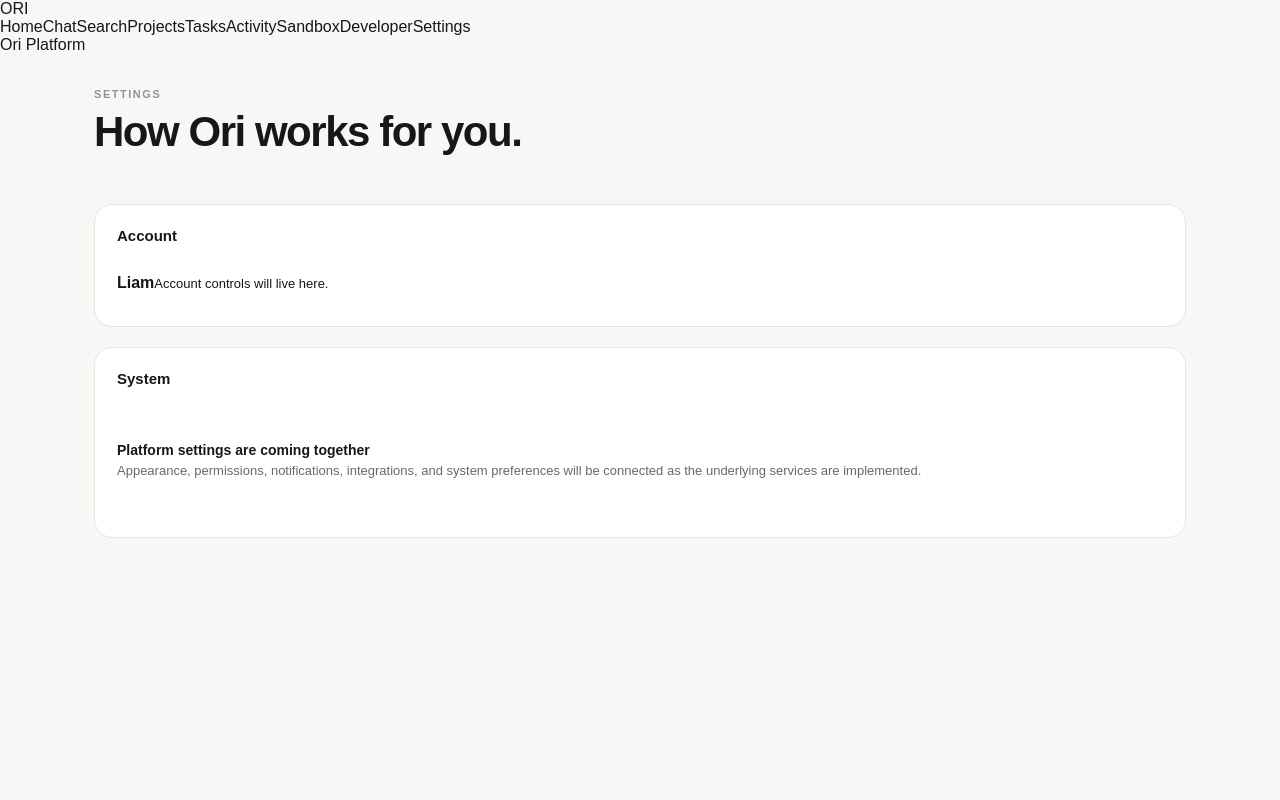
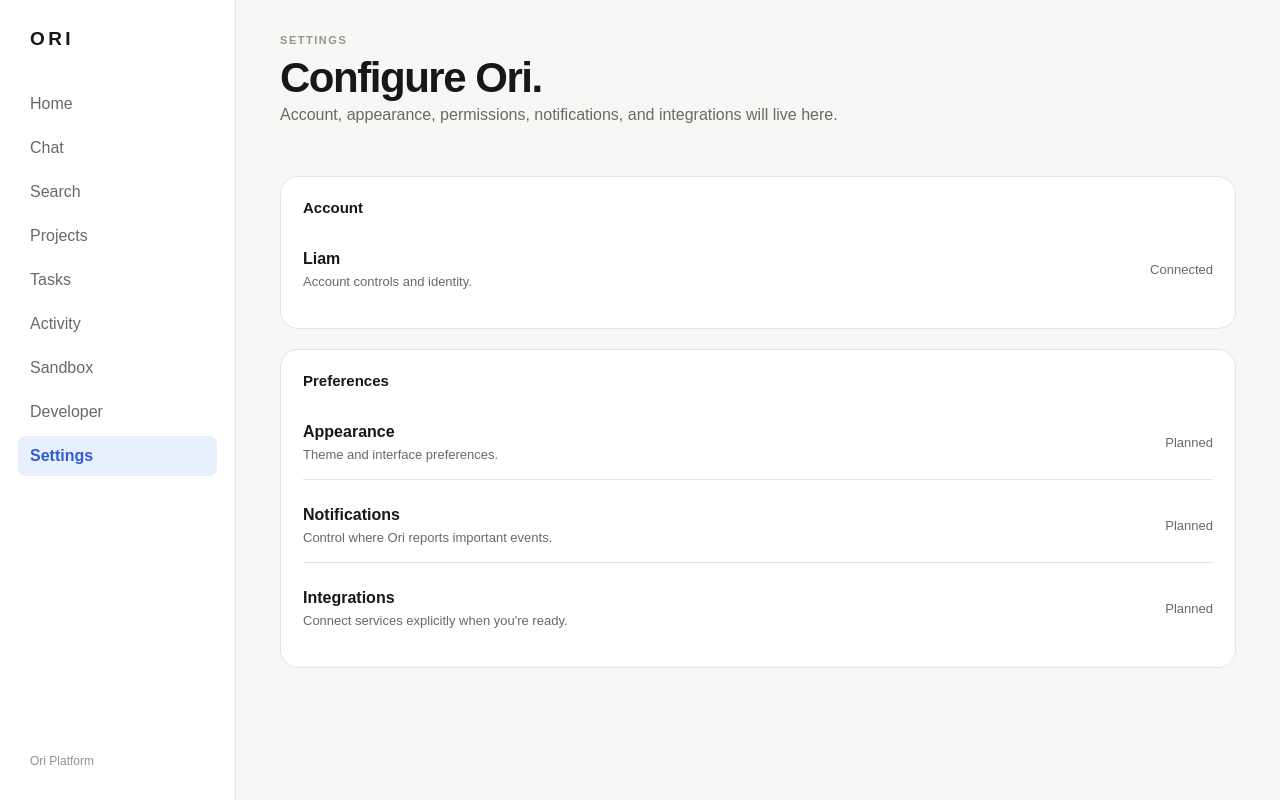
Before and after one commit to 30lnewcomb-byte/ori-platform, a Next.js app in the folder apps/web/: page /settings in a window 1280 px wide. Built offline with nearby package versions, Linux system fonts and the light colour scheme.

Commit message:
style: turn settings into configuration workspace

```diff
--- a/apps/web/app/settings/page.tsx
+++ b/apps/web/app/settings/page.tsx
@@ -1,16 +1,25 @@
-const nav = [['Home','/'],['Chat','/chat'],['Search','/search'],['Projects','/projects'],['Tasks','/tasks'],['Activity','/notifications'],['Sandbox','/sandbox'],['Developer','/developer'],['Settings','/settings']];
+import AppShell from '../../components/app-shell'
 
 export default function SettingsPage() {
   return (
-    <main className="shell">
-      <aside className="sidebar" aria-label="Primary navigation"><div className="brand">ORI</div><nav>{nav.map(([label,href]) => <a className={label === 'Settings' ? 'navItem active' : 'navItem'} href={href} key={label}>{label}</a>)}</nav><div className="sidebarFooter">Ori Platform</div></aside>
-      <section className="content">
-        <header className="topbar"><div><p className="eyebrow">SETTINGS</p><h1>How Ori works for you.</h1></div></header>
-        <div className="homeGrid">
-          <section className="sectionBlock"><div className="sectionHeader"><h3>Account</h3></div><div className="statusRow"><div><strong>Liam</strong><span>Account controls will live here.</span></div></div></section>
-          <section className="sectionBlock"><div className="sectionHeader"><h3>System</h3></div><div className="emptyState"><strong>Platform settings are coming together</strong><span>Appearance, permissions, notifications, integrations, and system preferences will be connected as the underlying services are implemented.</span></div></section>
-        </div>
-      </section>
-    </main>
-  );
+    <AppShell active="Settings">
+      <header className="topbar"><div><p className="eyebrow">SETTINGS</p><h1>Configure Ori.</h1><p className="appIntro">Account, appearance, permissions, notifications, and integrations will live here.</p></div></header>
+      <div className="homeGrid">
+        <section className="sectionBlock">
+          <div className="sectionHeader"><h3>Account</h3></div>
+          <div className="dataList">
+            <div className="dataRow"><div><strong>Liam</strong><span>Account controls and identity.</span></div><span>Connected</span></div>
+          </div>
+        </section>
+        <section className="sectionBlock">
+          <div className="sectionHeader"><h3>Preferences</h3></div>
+          <div className="dataList">
+            <div className="dataRow"><div><strong>Appearance</strong><span>Theme and interface preferences.</span></div><span>Planned</span></div>
+            <div className="dataRow"><div><strong>Notifications</strong><span>Control where Ori reports important events.</span></div><span>Planned</span></div>
+            <div className="dataRow"><div><strong>Integrations</strong><span>Connect services explicitly when you're ready.</span></div><span>Planned</span></div>
+          </div>
+        </section>
+      </div>
+    </AppShell>
+  )
 }
```
